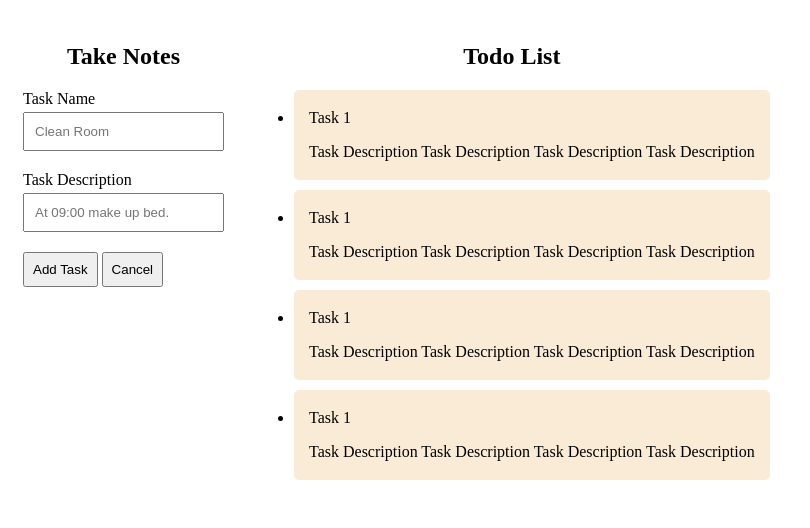
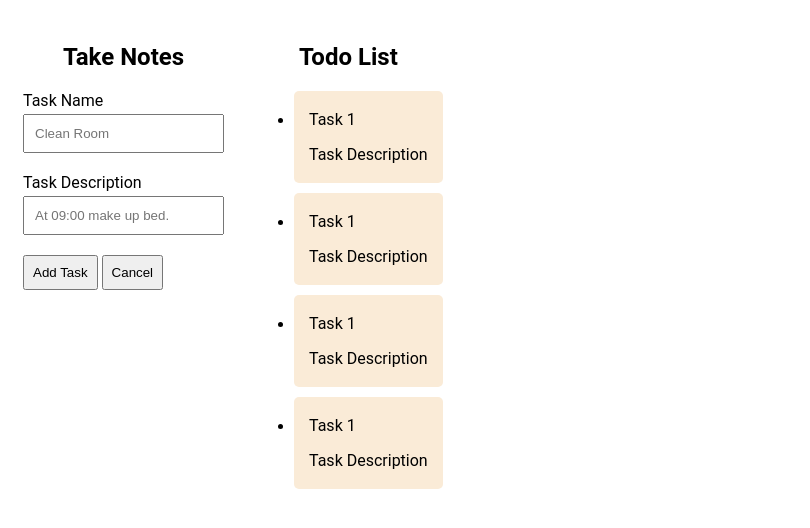
Before and after one commit to sonwabileIT/note-taking-app, a plain HTML site: page index.html in a window 1280 px wide. Shown: the whole page, without its empty margins (0-810 px from the left). Drawn offline with Linux system fonts and the light colour scheme.

Commit message:
style: add Roboto font

```diff
--- a/index.html
+++ b/index.html
@@ -30,19 +30,19 @@
             <ul>
                 <li id="taskTextbox">
                     <p>Task 1</p>
-                    <p>Task Description Task Description Task Description Task Description</p>
+                    <p>Task Description </p>
                 </li>
                 <li id="taskTextbox">
                     <p>Task 1</p>
-                    <p>Task Description Task Description Task Description Task Description</p>
+                    <p>Task Description </p>
                 </li>
                 <li id="taskTextbox">
                     <p>Task 1</p>
-                    <p>Task Description Task Description Task Description Task Description</p>
+                    <p>Task Description </p>
                 </li>
                 <li id="taskTextbox">
                     <p>Task 1</p>
-                    <p>Task Description Task Description Task Description Task Description</p>
+                    <p>Task Description </p>
                 </li>
             </ul>
         </section>
--- a/styles.css
+++ b/styles.css
@@ -39,6 +39,11 @@ button {
 
 h2 {
     text-align: center;
+    font-family: 'Roboto';
+}
+
+label, p {
+    font-family: 'Roboto';
 }
 
 @media (max-width: 700px){
```
